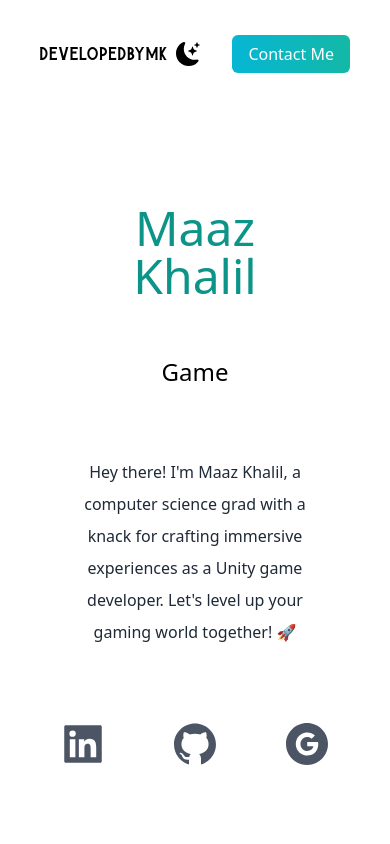
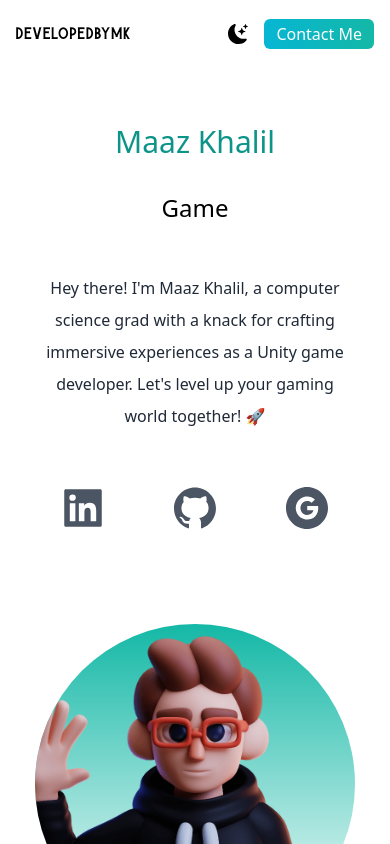
Before and after one commit to maazkhalil/Portfolio, a Next.js app: page / in a window 390 px wide. Shown: the top 844 px of the page. Built offline with nearby package versions, Linux system fonts and the light colour scheme.

Commit message:
spacing issue resolved on navbar

```diff
--- a/pages/index.js
+++ b/pages/index.js
@@ -51,22 +51,22 @@ export default function Home() {
         <link rel="icon" href="/favicon.ico" />
       </Head>
 
-      <main className=" bg-white px-10 md:px-20 lg-px-40 dark:bg-gray-900">
+      <main className=" bg-white px-4 md:px-10 lg-px-20 dark:bg-gray-900">
         <section className="min-h-screen">
-          <nav className="py-10 mb-12 flex justify-between">
-            <h1 className="text-xl font-burtons ">developedbymk</h1>
+          <nav className="py-5 mb-8 flex justify-between">
+            <h1 className="text-lg font-burtons ">developedbymk</h1>
             <ul className="flex items-center">
               <li>
-                <BsFillMoonStarsFill onClick={() => setDarkMode(!darkMode)} className="cursor-pointer text-2xl" />
+                <BsFillMoonStarsFill onClick={() => setDarkMode(!darkMode)} className="cursor-pointer text-xl md:text-2xl" />
               </li>
               <li>
-                <a className="bg-gradient-to-r from-cyan-500 to-teal-500 text-white px-4 py-2 rounded-md ml-8" href="https://www.linkedin.com/in/maazkhalil/" target="_blank" rel="noopener noreferrer">Contact Me</a>
+                <a className="bg-gradient-to-r from-cyan-500 to-teal-500 text-white px-3 py-1 md:px-4 md:py-2 rounded-md ml-4 md:ml-8" href="https://www.linkedin.com/in/maazkhalil/" target="_blank" rel="noopener noreferrer">Contact Me</a>
               </li>
             </ul>
           </nav>
-          <div className="text-center p-10">
-            <h2 className="text-5xl py-2 text-teal-600 font-medium md:text-6xl">Maaz Khalil</h2>
-            <section className="text-center p-10">
+          <div className="text-center p-5 md:p-10">
+            <h2 className="text-3xl py-1 text-teal-600 font-medium md:text-5xl">Maaz Khalil</h2>
+            <section className="text-center p-5 md:p-10">
               <Typewriter words={['Game Developer.', 'Computer Scientist.']} />
             </section>
             <p className="text-md py-5 leading-8 text-gray-800 md:text-xl max-w-lg mx-auto ">
```
